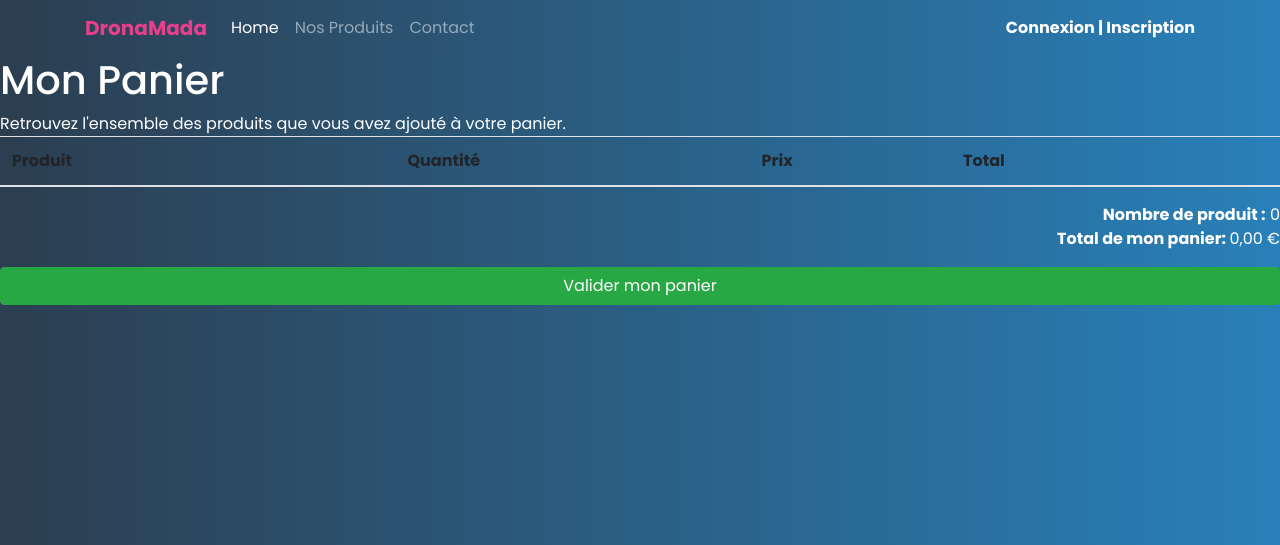
After one commit to kylian97/DronaMada, a Symfony app: template templates/cart/index.html.twig in a window 1280 px wide. The commit adds this page. Shown: the top 545 px of the page. Run offline with Twig, Linux system fonts and the light colour scheme; the template is opened without the code that fills it, so the values that code supplies are empty; some libraries are stand-ins or nearby versions.

Commit message:
mon panier add

```diff
--- a/public/asset/css/dronamada.css
+++ b/public/asset/css/dronamada.css
@@ -1,7 +1,7 @@
 /**Nos produits**/
 
 body {
-    position:relative;
+
 }
 
 
--- a/src/Controller/HomeController.php
+++ b/src/Controller/HomeController.php
@@ -11,6 +11,7 @@ class HomeController extends AbstractController
     #[Route('/', name: 'home')]
     public function index(): Response
     {
+
         return $this->render('home/index.html.twig', [
         ]);
     }
--- /dev/null
+++ b/templates/cart/index.html.twig
@@ -0,0 +1,63 @@
+{% extends 'base.html.twig' %}
+
+{% block title %}Mon Panier - DronaMada{% endblock %}
+
+{% block content %}
+
+<h1>Mon Panier</h1>
+
+Retrouvez l'ensemble des produits que vous avez ajouté à votre panier.
+
+<table class="table">
+  <thead>
+    <tr>
+      <th scope="col">Produit</th>
+      <th scope="col"></th>
+      <th scope="col">Quantité</th>
+      <th scope="col">Prix</th>
+      <th scope="col">Total</th>
+      <th scope="col"></th>
+    </tr>
+  </thead>
+  <tbody>
+
+    {% set total = null %}
+    {% for product in cart %}
+
+    <tr>
+      <th>
+        <img src="/uploads/{{product.product.illustration}}" alt="{{product.product.name}}" height="75px">
+
+
+      </th>
+      <td>
+        {{product.product.name}} <br/>
+        <small>{{product.product.subtitle}} </small>
+
+
+      </td>
+      <td> x {{product.quantity}}</td>
+      <td>{{(product.product.price / 100) | number_format(2, ',' , '.')}} € </td>
+      <td>{{(product.product.price * product.quantity / 100) | number_format(2, ',' , '.')}} €</td>
+      <td>
+        <a href="">
+            <img src="{{asset('asset/image/poubelle.png')}}" height="18px" alt="supprimer mon produit">
+        </a>
+      </td>
+    </tr>
+    {% set total = total + (product.product.price * product.quantity) %}
+
+   {% endfor %}
+  </tbody>
+</table>
+
+<div class="text-right">
+
+   <b>Nombre de produit :</b>  {{cart|length}} </br>
+   <b>Total de mon panier: </b> {{(total / 100) | number_format(2, ',' , '.')}} €
+  <a href="" class="btn btn-success btn-block mt-3">Valider mon panier</a>
+
+</div>
+
+
+{% endblock %}
--- a/templates/product/show.html.twig
+++ b/templates/product/show.html.twig
@@ -22,7 +22,7 @@
      <p>
         {{product.description}}
      </p>
-     <a href="" class="btn btn-primary">Ajouter au panier </a>
+     <a href="{{path('add_to_cart', {'id': product.id})}}" class="btn btn-primary">Ajouter au panier </a>
   <hr>
 
   </div>
```
Also changed, not shown: src/Classe/Cart.php (added, +59 -0 lines), src/Controller/CartController.php (added, +70 -0 lines), public/asset/image/moins.png (added), public/asset/image/plus.png (added), public/asset/image/poubelle.png (added).
